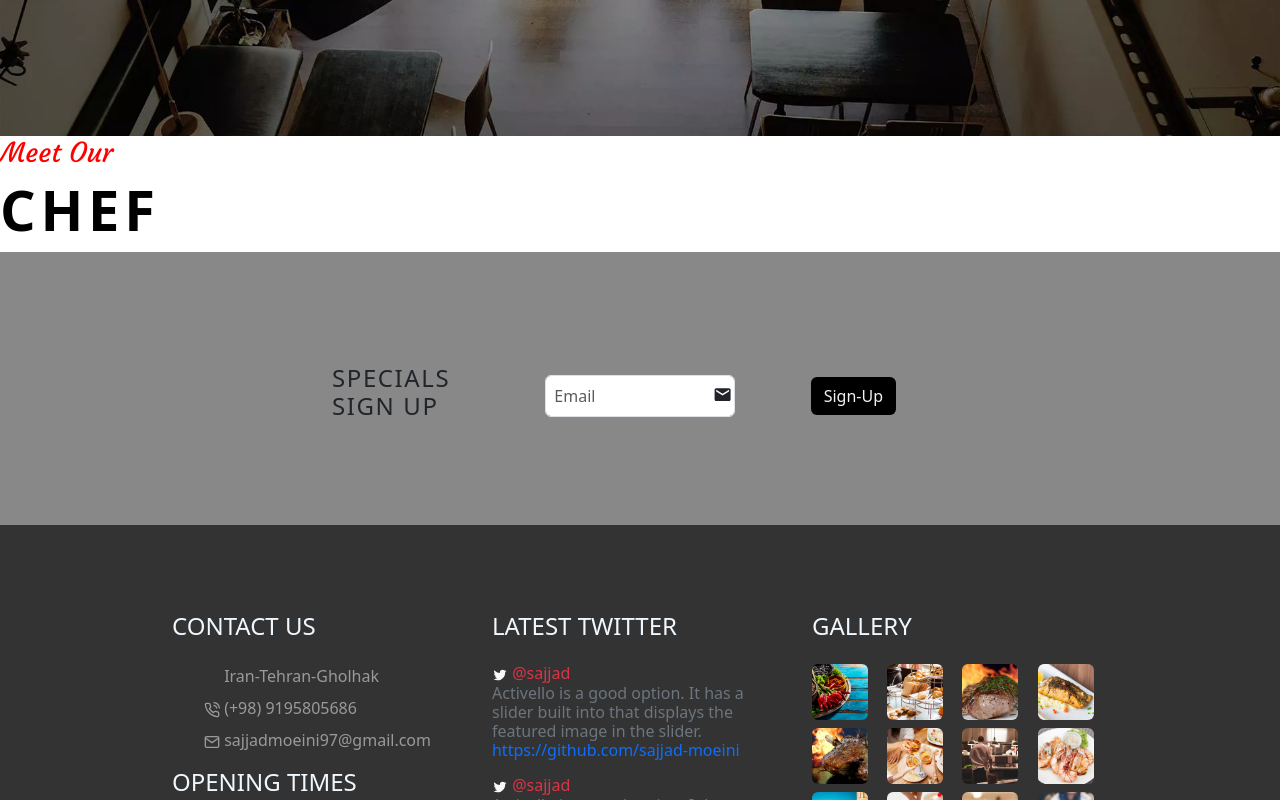
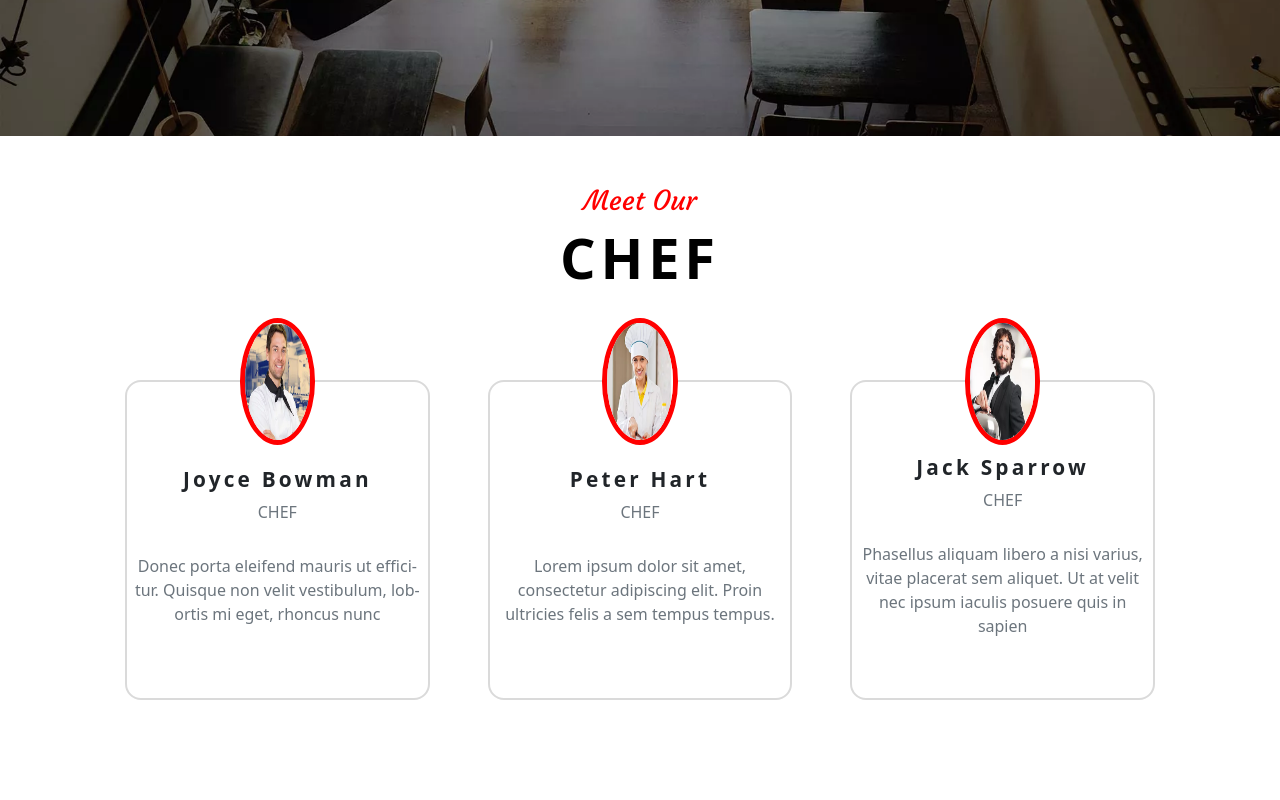
Before and after one commit to sajjad-moeini/pato-restaurant-ReactJs, a React (Vite) app: page /about in a window 1280 px wide. Shown: the part 3240-4040 px from the top of the page. Built offline with nearby package versions, Linux system fonts and the light colour scheme; some icons are missing.

Commit message:
about page finished

```diff
--- /dev/null
+++ b/src/Components/ChefBox/ChefBox.css
@@ -0,0 +1,35 @@
+.our-chef-box{
+       border: 2px solid rgba(128, 128, 128, 0.29);
+       border-radius: 1rem;
+       width: 90%;
+       height: 40vh;
+       margin: 10vh auto;
+}
+.chef-pic-container{
+    width: 25%;
+    height: 40%;
+    overflow: hidden;
+    border-radius: 50%;
+    border: 5px solid red;
+    top: -20%;
+}
+.chef-pic{
+      transition: all .5s;
+      cursor: pointer;
+}
+.chef-pic:hover{
+       transform: scale(1.2);
+}
+.chef-name{
+       margin-top: 10%;
+     font-size: 1.3rem;
+     font-weight: 700;
+     cursor: pointer;
+     transition: all .5s;
+}
+.chef-name:hover{
+       color: red;
+}
+.chef-box-title{
+   margin-top: 10%;
+}
--- /dev/null
+++ b/src/Components/ChefBox/ChefBox.jsx
@@ -0,0 +1,34 @@
+import React, { useEffect, useState } from 'react'
+import './ChefBox.css'
+import store from '../../store'
+export default function ChefBox() {
+       const [chefs, setChefs] = useState([])
+       useEffect(() => {
+              setChefs([...store.chefs])
+       }, [])
+       return (
+              <>
+                     {chefs && chefs.map((chef, index) => (
+                            <div className="col-12 col-md-4" key={index}>
+                                   <div className="our-chef-box d-flex-centring flex-column position-relative">
+                                          <div className="chef-pic-container position-absolute">
+                                                 <img src={chef.imgSrc} alt="chef-img" className='w-100 h-100 chef-pic' />
+                                          </div>
+                                          <div className="h5 chef-name ls">
+                                                 {chef.name}
+                                          </div>
+                                          <span className='chef-title text-secondary'>
+                                                 {chef.title}
+                                          </span>
+                                          <p className='chef-box-title text-secondary text-center'>
+                                                 {chef.desc}
+                                          </p>
+
+                                   </div>
+                            </div>
+
+    ))
+}
+    </>
+  )
+}
--- a/src/Pages/About/About.css
+++ b/src/Pages/About/About.css
@@ -36,3 +36,6 @@
        background-size: cover;
        background-attachment: fixed;
 }
+.chef-boxes-container{
+       width: 85%;
+}
--- a/src/Pages/About/About.jsx
+++ b/src/Pages/About/About.jsx
@@ -3,6 +3,7 @@ import './About.css'
 import SpecialSignUp from './../../Components/SpecialSIgnUp/SpecialSIgnUp'
 import SectionsTitle from '../../Components/sectionsTitle/sectionsTitle'
 import { AiFillPlayCircle } from 'react-icons/ai'
+import ChefBox from '../../Components/ChefBox/ChefBox'
 export default function About() {
        return (
               <>
@@ -49,8 +50,11 @@ export default function About() {
 
                      </div>
                      <div className="about-page-second-bg"></div>
-                     <div className="our-chef">
+                     <div className="our-chef d-flex-centring flex-column py-5">
                             <SectionsTitle title={'CHEF'} subTitle={'Meet Our'} titleColor={'black'} />
+                            <div className="row chef-boxes-container mx-auto">
+                                   <ChefBox />
+                           </div>
                      </div>
                      <SpecialSignUp />
               </>
--- a/src/store.jsx
+++ b/src/store.jsx
@@ -125,7 +125,12 @@ let store = {
               food: ['img/Gallary/photo-gallery-14.jpg.webp', 'img/Gallary/photo-gallery-16.jpg.webp', 'img/Gallary/photo-gallery-17.jpg.webp'],
               events: ['img/Gallary/photo-gallery-13.jpg.webp', 'img/Gallary/photo-gallery-15.jpg.webp', 'img/Gallary/photo-gallery-21.jpg.webp'],
               vipGhests: ['img/Gallary/photo-gallery-13.jpg.webp', 'img/Gallary/photo-gallery-18.jpg.webp'],
-       }
+       },
+       chefs:[
+              {name:'Joyce Bowman',title:'CHEF',desc:'Donec porta eleifend mauris ut effici-tur. Quisque non velit vestibulum, lob-ortis mi eget, rhoncus nunc',imgSrc:"img/about/avatar-02.jpg.webp"},
+              {name:'Peter Hart',title:'CHEF',desc:'Lorem ipsum dolor sit amet, consectetur adipiscing elit. Proin ultricies felis a sem tempus tempus.',imgSrc:"img/about/avatar-03.jpg.webp"},
+              {name:'Jack Sparrow',title:'CHEF',desc:'Phasellus aliquam libero a nisi varius, vitae placerat sem aliquet. Ut at velit nec ipsum iaculis posuere quis in sapien',imgSrc:"img/about/avatar-05.jpg.webp"},
+       ]
 
 
 }
```
